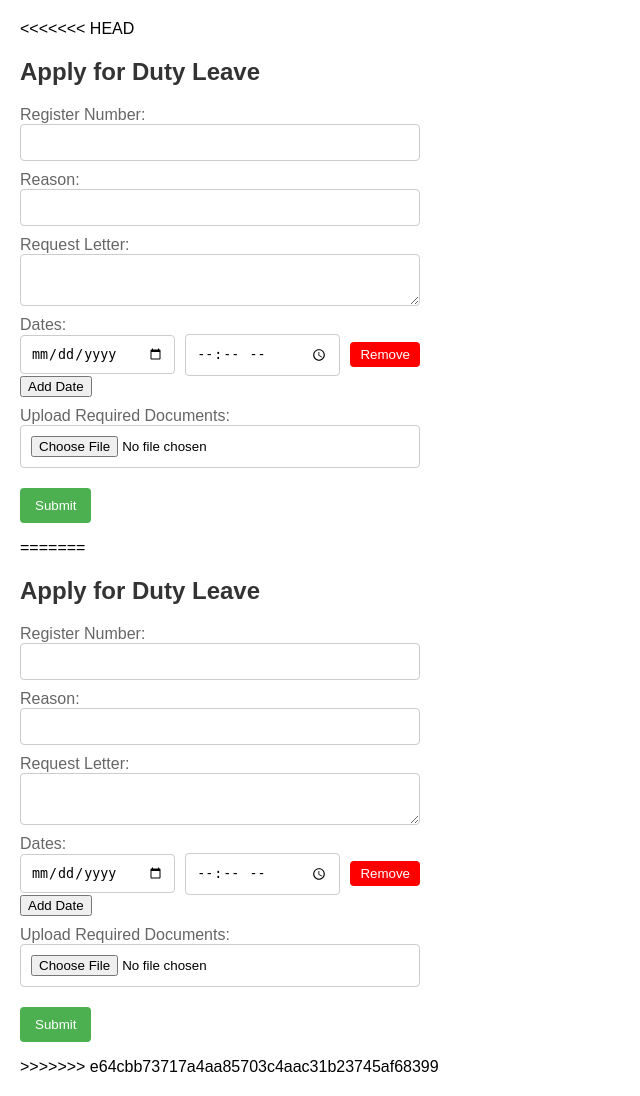
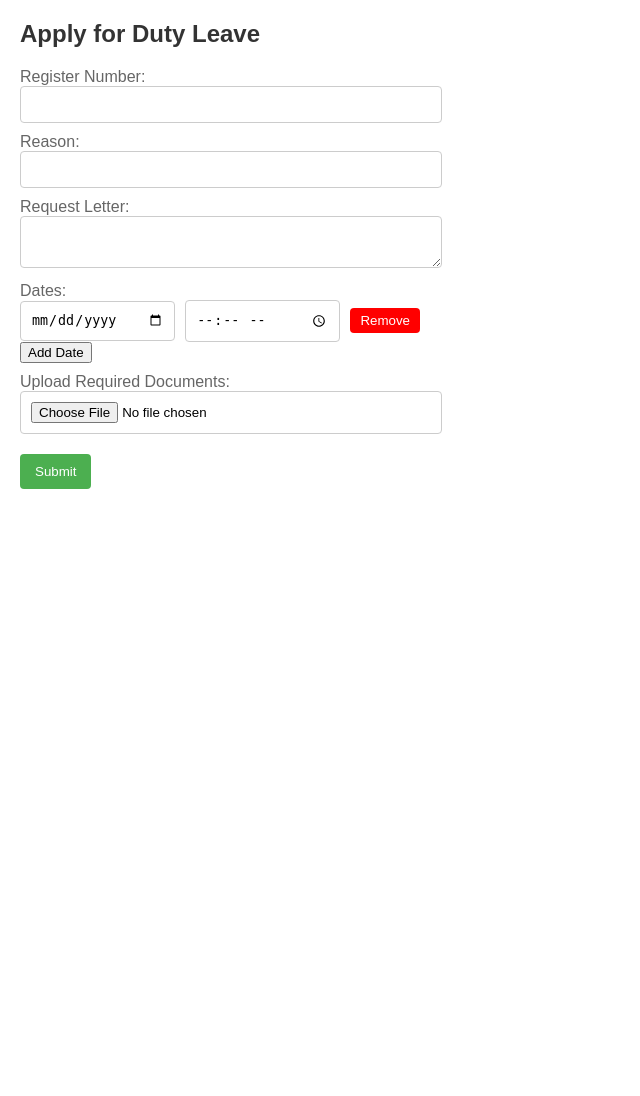
Before and after one commit to Pavithra-2310/WhosOff, a PHP site: page /modules/dutyleave.php in a window 1280 px wide. Shown: the whole page, without its empty margins (0-640 px from the left). After the commit the page ends 489 px from the top, so only its background shows below. Run offline with PHP 8.4, Linux system fonts and the light colour scheme.

Commit message:
third commits

```diff
--- a/modules/dutyleave.php
+++ b/modules/dutyleave.php
@@ -1,4 +1,3 @@
-<<<<<<< HEAD
 <!DOCTYPE html>
 <html>
 <head>
@@ -78,6 +77,22 @@
         color: green;
         margin-bottom: 10px;
     }
+
+    .profile-button {
+        display: inline-block;
+        background-color: #4CAF50;
+        color: white;
+        padding: 10px 15px;
+        border: none;
+        border-radius: 4px;
+        cursor: pointer;
+        margin-top: 20px;
+        text-decoration: none;
+    }
+
+    .profile-button:hover {
+        background-color: #45a049;
+    }
     </style>
 </head>
 <body>
@@ -101,8 +116,6 @@
                 $success = "File uploaded successfully.";
 
                 try {
-
-
                     // Store the duty leave entry in the database
                     $sql = "INSERT INTO duty_leave (RegNo, reason, request_letter, file_name) VALUES (?, ?, ?, ?)";
                     $stmt = $conn->prepare($sql);
@@ -138,10 +151,10 @@
         <div class="error"><?php echo $error; ?></div>
     <?php endif; ?>
 
-    <?php if(!empty($success)): ?>
+    <?php if(isset($_POST['submit']) && empty($error)): ?>
         <div class="success"><?php echo $success; ?></div>
-    <?php endif; ?>
-
+        <a href="studreport.php" class="profile-button">Go back to your profile</a>
+    <?php else: ?>
         <form method="POST" enctype="multipart/form-data">
             <label for="RegNo">Register Number:</label>
             <input type="text" id="RegNo" name="RegNo" required>
@@ -187,197 +200,6 @@
                 dateContainer.removeChild(dateField);
             }
         </script>
+    <?php endif; ?>
 </body>
 </html>
-=======
-<!DOCTYPE html>
-<html>
-<head>
-    <title>Apply for Duty Leave</title>
-    <style>
-    body {
-        font-family: Arial, sans-serif;
-        margin: 20px;
-    }
-
-    h2 {
-        color: #333;
-    }
-
-    form {
-        width: 400px;
-    }
-
-    label {
-        display: block;
-        margin-top: 10px;
-        color: #666;
-    }
-
-    input[type="text"],
-    textarea,
-    input[type="file"],
-    input[type="date"],
-    input[type="time"] {
-        width: 100%;
-        padding: 10px;
-        border: 1px solid #ccc;
-        border-radius: 4px;
-        resize: vertical;
-    }
-
-    .date-container {
-        display: flex;
-        align-items: center;
-    }
-
-    .date-container input[type="date"],
-    .date-container input[type="time"] {
-        flex: 1;
-        margin-right: 10px;
-    }
-
-    .date-container .date-remove {
-        background-color: #ff0000;
-        color: white;
-        border: none;
-        border-radius: 4px;
-        padding: 5px 10px;
-        cursor: pointer;
-    }
-
-    input[type="submit"] {
-        background-color: #4CAF50;
-        color: white;
-        padding: 10px 15px;
-        border: none;
-        border-radius: 4px;
-        cursor: pointer;
-        margin-top: 20px;
-    }
-
-    input[type="submit"]:hover {
-        background-color: #45a049;
-    }
-
-    .error {
-        color: red;
-        margin-bottom: 10px;
-    }
-
-    .success {
-        color: green;
-        margin-bottom: 10px;
-    }
-    </style>
-</head>
-<body>
-    <?php
-    include 'config1.php';
-
-    if(isset($_POST['submit'])){
-        $RegNo = $_POST['RegNo'];
-        $reason = $_POST['reason'];
-        $requestLetter = $_POST['request_letter'];
-        $dates = $_POST['dates'];
-        $times = $_POST['times'];
-        $uploadedFile = $_FILES['uploaded_file'];
-
-        if($uploadedFile['error'] === 0){
-            $uploadDir = 'uploads/';
-            $fileExtension = pathinfo($uploadedFile['name'], PATHINFO_EXTENSION);
-            $newFileName = uniqid('', true) . '.' . $fileExtension;
-
-            if(move_uploaded_file($uploadedFile['tmp_name'], $uploadDir . $newFileName)){
-                $success = "File uploaded successfully.";
-
-                try {
-
-
-                    // Store the duty leave entry in the database
-                    $sql = "INSERT INTO duty_leave (RegNo, reason, request_letter, file_name) VALUES (?, ?, ?, ?)";
-                    $stmt = $conn->prepare($sql);
-                    $stmt->execute([$RegNo, $reason, $requestLetter, $newFileName]);
-                    $dutyLeaveId = $conn->lastInsertId();
-
-                    // Store the dates and times in the database
-                    $sql = "INSERT INTO duty_leave_dates (duty_leave_id, date_time) VALUES (?, ?)";
-                    $stmt = $conn->prepare($sql);
-                    foreach($dates as $key => $date) {
-                        $time = $times[$key];
-                        $dateTime = $date . ' ' . $time;
-                        $stmt->execute([$dutyLeaveId, $dateTime]);
-                    }
-
-                    $success .= "<br>Leave application submitted successfully.";
-                } catch(PDOException $e) {
-                    $error = "Error: " . $e->getMessage();
-                }
-            } else {
-                $error = "Error uploading file.";
-            }
-        }
-
-        if(empty($dates)){
-            $error = "Please enter at least one date.";
-        }
-    }
-    ?>
-
-    <h2>Apply for Duty Leave</h2>
-    <?php if(!empty($error)): ?>
-        <div class="error"><?php echo $error; ?></div>
-    <?php endif; ?>
-
-    <?php if(!empty($success)): ?>
-        <div class="success"><?php echo $success; ?></div>
-    <?php endif; ?>
-
-    <form method="POST" enctype="multipart/form-data">
-        <label for="RegNo">Register Number:</label>
-        <input type="text" id="RegNo" name="RegNo" required>
-
-        <label for="reason">Reason:</label>
-        <input type="text" id="reason" name="reason" required>
-
-        <label for="request_letter">Request Letter:</label>
-        <textarea id="request_letter" name="request_letter" required></textarea>
-
-        <label for="dates">Dates:</label>
-        <div id="date-container">
-            <div class="date-container">
-                <input type="date" name="dates[]" required>
-                <input type="time" name="times[]" required>
-                <button type="button" class="date-remove" onclick="removeDateField(this)">Remove</button>
-            </div>
-        </div>
-        <button type="button" onclick="addDateField()">Add Date</button>
-
-        <label for="uploaded_file">Upload Required Documents:</label>
-        <input type="file" id="uploaded_file" name="uploaded_file" required>
-
-        <input type="submit" name="submit" value="Submit">
-    </form>
-
-    <script>
-        function addDateField() {
-            var dateContainer = document.getElementById('date-container');
-            var newDateField = document.createElement('div');
-            newDateField.className = 'date-container';
-            newDateField.innerHTML = `
-                <input type="date" name="dates[]" required>
-                <input type="time" name="times[]" required>
-                <button type="button" class="date-remove" onclick="removeDateField(this)">Remove</button>
-            `;
-            dateContainer.appendChild(newDateField);
-        }
-
-        function removeDateField(button) {
-            var dateContainer = document.getElementById('date-container');
-            var dateField = button.parentNode;
-            dateContainer.removeChild(dateField);
-        }
-    </script>
-</body>
-</html>
->>>>>>> e64cbb73717a4aa85703c4aac31b23745af68399
--- a/modules/login.php
+++ b/modules/login.php
@@ -125,7 +125,7 @@
   <?php endif; ?>
   <div class="row">
     <div class="col-md-6 col-md-offset-3 col-lg-6">
-      <form class="form-horizontal" id="staffadvisorForm" action="modules/verify.php" method="post" data-toggle="validator">
+      <form class="form-horizontal" id="staffadvisorForm" action="modules/staffverify.php" method="post" data-toggle="validator">
         <div class="form-group">
           <label for="staffadvisorUsername" class="control-label">Username</label>
           <input type="text" class="form-control" id="staffadvisorUsername" name="name" maxlength="16" placeholder="Username" required>
--- a/modules/studreport.php
+++ b/modules/studreport.php
@@ -48,7 +48,7 @@
             display: block;
             margin-top: 20px;
             text-align: left;
-	    background-color:green;
+
         }
     </style>
 </head>
```
Also changed, not shown: modules/dutyleave_approval.php (added, +145 -0 lines), modules/staffadv.php (added, +95 -0 lines), modules/staffverify.php (added, +57 -0 lines), 5 other files. Lines whose indentation alone changed are shown as unchanged.
